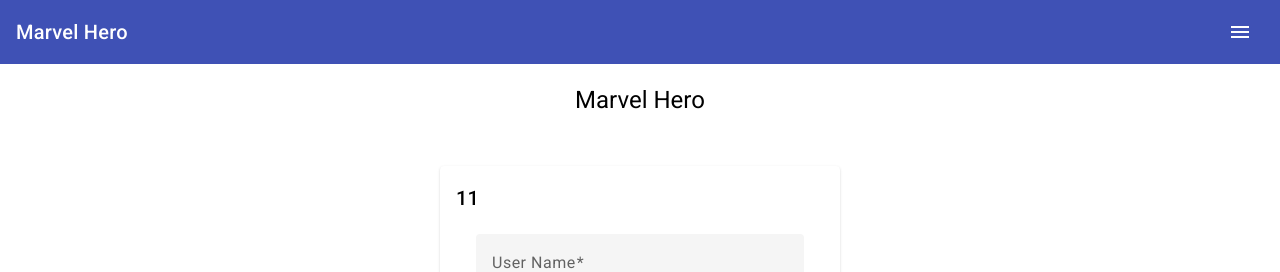
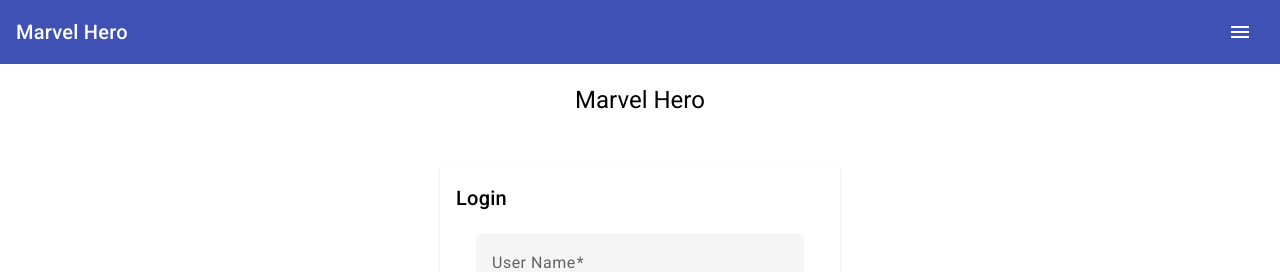
Before and after one commit to Ariamoradi1/Marvel-Hero-Angular, an Angular app: page / in a window 1280 px wide. Shown: the top 272 px of the page. Built offline with nearby package versions, Linux system fonts and the light colour scheme.

Commit message:
Login Text

```diff
--- a/src/app/signUp/signUp.component.html
+++ b/src/app/signUp/signUp.component.html
@@ -2,7 +2,7 @@
 <div class="mycard">
 <mat-card class="example-card">
   <mat-card-header>
-    <mat-card-title style="text-align: center;">{{result}}</mat-card-title>
+    <mat-card-title style="text-align: center;">Login</mat-card-title>
   </mat-card-header>
   <mat-card-content>
     <form class="example-form">
--- a/src/app/signUp/signUp.component.ts
+++ b/src/app/signUp/signUp.component.ts
@@ -18,8 +18,5 @@
 export class signUp {
     title = 'myApp';
     emailFormControl = new FormControl('', [Validators.required, Validators.email]);
-  myUser = 7
   matcher = new MyErrorStateMatcher();
-  longText = 4
-  result = this.myUser + this.longText
   }
```
